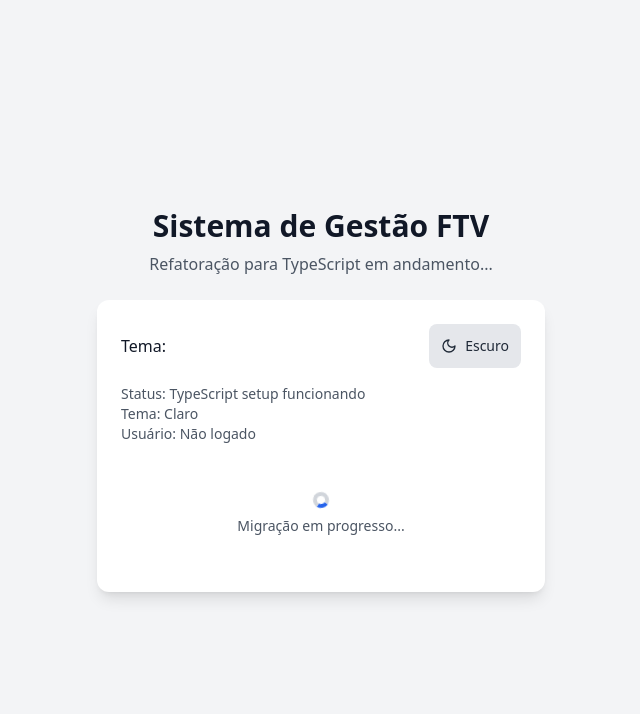
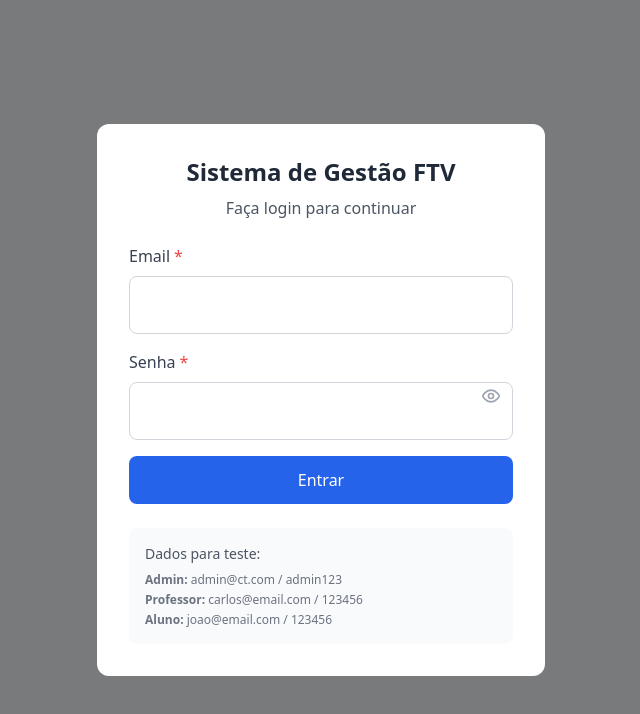
Before and after one commit to natankaway/Gest-o-FTV, a React (Vite) app: page / in a window 1280 px wide. Shown: the top 714 px of the page, without its empty margins (319-959 px from the left). Built offline with nearby package versions, Linux system fonts and the light colour scheme.

Commit message:
Add comprehensive login system with full authentication flow
Co-authored-by: natankaway <117609487+natankaway@users.noreply.github.com>

```diff
--- /dev/null
+++ b/src/components/forms/LoginModal.tsx
@@ -0,0 +1,244 @@
+import React, { useState, useCallback, memo } from 'react';
+import { Eye, EyeOff } from 'lucide-react';
+import { useTheme, useAppState, useNotifications } from '@/contexts';
+import { Input, Button } from '@/components/common';
+import type { User } from '@/types';
+
+interface LoginData {
+  email: string;
+  senha: string;
+}
+
+interface LoginErrors {
+  email?: string;
+  senha?: string;
+}
+
+export const LoginModal: React.FC = memo(() => {
+  const { isDarkMode } = useTheme();
+  const { setUserLogado, dadosMockados } = useAppState();
+  const { addNotification } = useNotifications();
+
+  const [loginData, setLoginData] = useState<LoginData>({ email: '', senha: '' });
+  const [errors, setErrors] = useState<LoginErrors>({});
+  const [loading, setLoading] = useState(false);
+  const [showPassword, setShowPassword] = useState(false);
+
+  const validateForm = useCallback((): boolean => {
+    const newErrors: LoginErrors = {};
+
+    if (!loginData.email) {
+      newErrors.email = 'Email é obrigatório';
+    } else if (!/\S+@\S+\.\S+/.test(loginData.email)) {
+      newErrors.email = 'Email inválido';
+    }
+
+    if (!loginData.senha) {
+      newErrors.senha = 'Senha é obrigatória';
+    }
+
+    setErrors(newErrors);
+    return Object.keys(newErrors).length === 0;
+  }, [loginData]);
+
+  const handleLogin = useCallback(async () => {
+    if (!validateForm()) return;
+
+    setLoading(true);
+
+    // Simular delay de autenticação
+    await new Promise(resolve => setTimeout(resolve, 1000));
+
+    try {
+      const { email, senha } = loginData;
+
+      // Admin login
+      if (email === 'admin@ct.com' && senha === 'admin123') {
+        const adminUser: User = {
+          id: 0,
+          nome: 'Administrador',
+          email,
+          perfil: 'admin'
+        };
+        setUserLogado(adminUser);
+        addNotification({
+          type: 'success',
+          title: 'Login realizado',
+          message: 'Bem-vindo, Administrador!'
+        });
+        return;
+      }
+
+      // Professor login
+      const professor = dadosMockados.professores.find(p => p.email === email && p.senha === senha);
+      if (professor) {
+        const professorUser: User = {
+          id: professor.id,
+          nome: professor.nome,
+          email: professor.email,
+          perfil: 'professor'
+        };
+        setUserLogado(professorUser);
+        addNotification({
+          type: 'success',
+          title: 'Login realizado',
+          message: `Bem-vindo, Prof. ${professor.nome}!`
+        });
+        return;
+      }
+
+      // Gestor login
+      const gestor = dadosMockados.gestores.find(g => g.email === email && g.senha === senha && g.ativo);
+      if (gestor) {
+        const gestorUser: User = {
+          id: gestor.id,
+          nome: gestor.nome,
+          email: gestor.email,
+          perfil: 'gestor',
+          unidades: gestor.unidades
+        };
+        setUserLogado(gestorUser);
+        addNotification({
+          type: 'success',
+          title: 'Login realizado',
+          message: `Bem-vindo, ${gestor.nome}!`
+        });
+        return;
+      }
+
+      // Aluno login
+      const aluno = dadosMockados.alunos.find(a => a.email === email && a.senha === senha);
+      if (aluno) {
+        const alunoUser: User = {
+          id: aluno.id,
+          nome: aluno.nome,
+          email: aluno.email,
+          perfil: 'aluno',
+          unidade: aluno.unidade
+        };
+        setUserLogado(alunoUser);
+        addNotification({
+          type: 'success',
+          title: 'Login realizado',
+          message: `Bem-vindo, ${aluno.nome}!`
+        });
+        return;
+      }
+
+      // Login failed
+      setErrors({ email: 'Email ou senha incorretos' });
+      addNotification({
+        type: 'error',
+        title: 'Erro no login',
+        message: 'Credenciais inválidas'
+      });
+    } catch (error) {
+      console.error('Erro no login:', error);
+      addNotification({
+        type: 'error',
+        title: 'Erro no login',
+        message: 'Ocorreu um erro inesperado'
+      });
+    } finally {
+      setLoading(false);
+    }
+  }, [validateForm, loginData, setUserLogado, dadosMockados, addNotification]);
+
+  const handleKeyPress = useCallback((e: React.KeyboardEvent) => {
+    if (e.key === 'Enter') {
+      handleLogin();
+    }
+  }, [handleLogin]);
+
+  const handleEmailChange = useCallback((e: React.ChangeEvent<HTMLInputElement>) => {
+    setLoginData(prev => ({ ...prev, email: e.target.value }));
+  }, []);
+
+  const handleSenhaChange = useCallback((e: React.ChangeEvent<HTMLInputElement>) => {
+    setLoginData(prev => ({ ...prev, senha: e.target.value }));
+  }, []);
+
+  return (
+    <div className="fixed inset-0 bg-black bg-opacity-50 flex items-center justify-center z-50 p-4">
+      <div className={`${
+        isDarkMode ? 'bg-gray-800 text-white' : 'bg-white'
+      } rounded-xl p-8 w-full max-w-md`}>
+        <div className="text-center mb-6">
+          <h2 className={`text-2xl font-bold ${
+            isDarkMode ? 'text-white' : 'text-gray-800'
+          }`}>
+            Sistema de Gestão FTV
+          </h2>
+          <p className={`${
+            isDarkMode ? 'text-gray-300' : 'text-gray-600'
+          } mt-2`}>
+            Faça login para continuar
+          </p>
+        </div>
+
+        <div className="space-y-4" onKeyPress={handleKeyPress}>
+          <Input
+            label="Email"
+            type="email"
+            value={loginData.email}
+            onChange={handleEmailChange}
+            error={errors.email}
+            required
+            autoComplete="email"
+            aria-describedby="email-help"
+          />
+
+          <div className="relative">
+            <Input
+              label="Senha"
+              type={showPassword ? 'text' : 'password'}
+              value={loginData.senha}
+              onChange={handleSenhaChange}
+              error={errors.senha}
+              required
+              autoComplete="current-password"
+            />
+            <button
+              type="button"
+              onClick={() => setShowPassword(!showPassword)}
+              className="absolute right-3 top-9 text-gray-400 hover:text-gray-600"
+              aria-label={showPassword ? 'Ocultar senha' : 'Mostrar senha'}
+            >
+              {showPassword ? <EyeOff size={20} /> : <Eye size={20} />}
+            </button>
+          </div>
+
+          <Button
+            onClick={handleLogin}
+            loading={loading}
+            className="w-full"
+            aria-describedby="login-help"
+          >
+            Entrar
+          </Button>
+        </div>
+
+        <div className={`mt-6 p-4 rounded-lg ${
+          isDarkMode ? 'bg-gray-700' : 'bg-gray-50'
+        }`}>
+          <p className={`text-sm font-medium mb-2 ${
+            isDarkMode ? 'text-gray-200' : 'text-gray-600'
+          }`}>
+            Dados para teste:
+          </p>
+          <div className="space-y-1 text-xs">
+            <p className={isDarkMode ? 'text-gray-300' : 'text-gray-500'}>
+              <strong>Admin:</strong> admin@ct.com / admin123
+            </p>
+            <p className={isDarkMode ? 'text-gray-300' : 'text-gray-500'}>
+              <strong>Professor:</strong> carlos@email.com / 123456
+            </p>
+            <p className={isDarkMode ? 'text-gray-300' : 'text-gray-500'}>
+              <strong>Aluno:</strong> joao@email.com / 123456
+            </p>
+          </div>
+        </div>
+      </div>
+    </div>
+  );
+});
--- a/src/pages/MainApp.tsx
+++ b/src/pages/MainApp.tsx
@@ -1,13 +1,21 @@
 import React from 'react';
 import { useAppState, useTheme } from '@/contexts';
 import { Button, LoadingSpinner } from '@/components/common';
-import { Sun, Moon } from 'lucide-react';
+import { LoginModal } from '@/components/forms/LoginModal';
+import { Sun, Moon, LogOut } from 'lucide-react';
 
 export const MainApp: React.FC = () => {
-  const { userLogado } = useAppState();
+  const { userLogado, setUserLogado } = useAppState();
   const { isDarkMode, toggleTheme } = useTheme();
 
-  // For now, just show a basic UI to test our setup
+  const handleLogout = () => {
+    setUserLogado(null);
+  };
+
+  if (!userLogado) {
+    return <LoginModal />;
+  }
+
   return (
     <div className="min-h-screen flex items-center justify-center p-4">
       <div className="max-w-md w-full space-y-6">
@@ -31,13 +39,27 @@ export const MainApp: React.FC = () => {
             </Button>
           </div>
 
-          <div className="text-sm text-gray-600 dark:text-gray-400">
-            <p>Status: TypeScript setup funcionando</p>
-            <p>Tema: {isDarkMode ? 'Escuro' : 'Claro'}</p>
-            <p>Usuário: {userLogado ? userLogado.nome : 'Não logado'}</p>
+          <div className="text-sm text-gray-600 dark:text-gray-400 space-y-1">
+            <p><strong>Status:</strong> TypeScript setup funcionando ✅</p>
+            <p><strong>Tema:</strong> {isDarkMode ? 'Escuro' : 'Claro'}</p>
+            <p><strong>Usuário:</strong> {userLogado.nome} ({userLogado.perfil})</p>
+            {userLogado.unidade && <p><strong>Unidade:</strong> {userLogado.unidade}</p>}
+            {userLogado.unidades && (
+              <p><strong>Unidades:</strong> {userLogado.unidades.join(', ')}</p>
+            )}
           </div>
 
-          <LoadingSpinner size="sm" text="Migração em progresso..." />
+          <div className="flex justify-between items-center pt-4 border-t border-gray-200 dark:border-gray-700">
+            <LoadingSpinner size="sm" text="Migração em progresso..." />
+            <Button
+              variant="secondary"
+              size="sm"
+              onClick={handleLogout}
+              leftIcon={<LogOut size={16} />}
+            >
+              Sair
+            </Button>
+          </div>
         </div>
       </div>
     </div>
```
Also changed, not shown: 1 other file (tests, documents, lock files or other folders).
